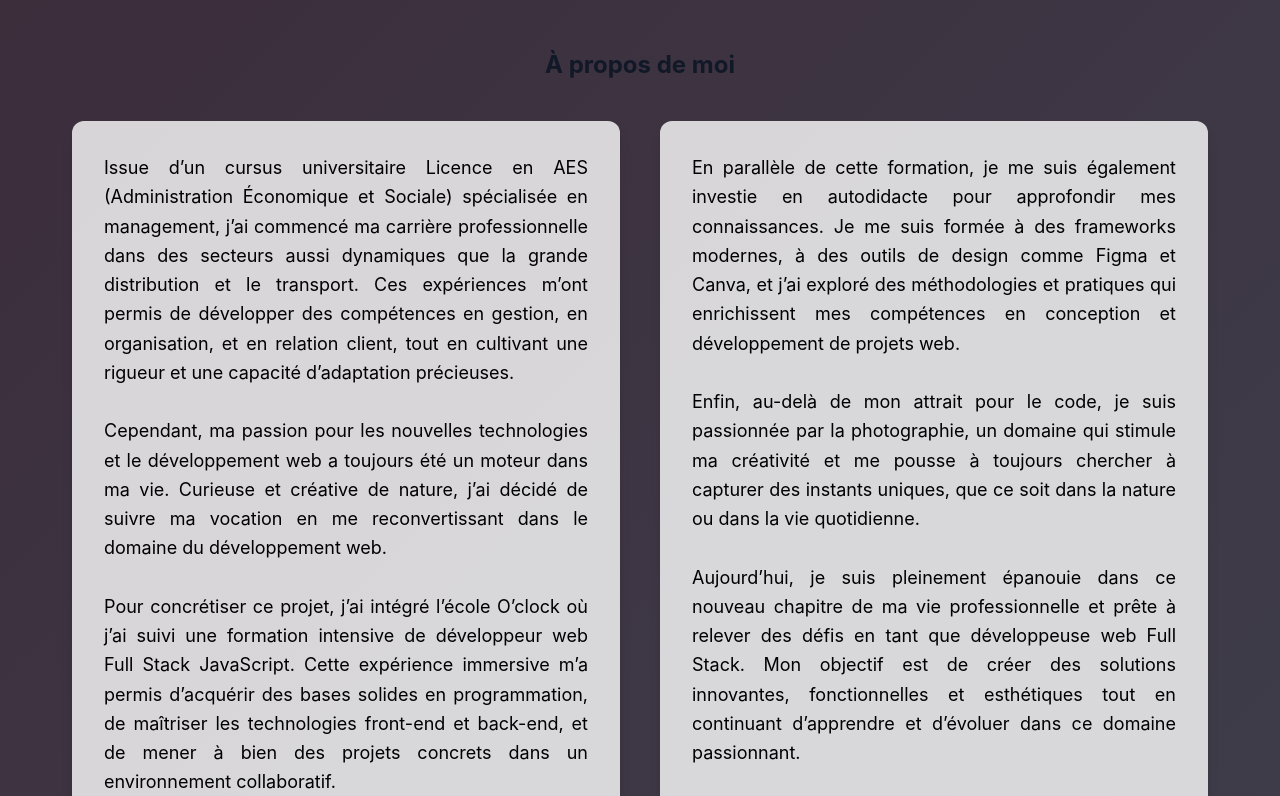
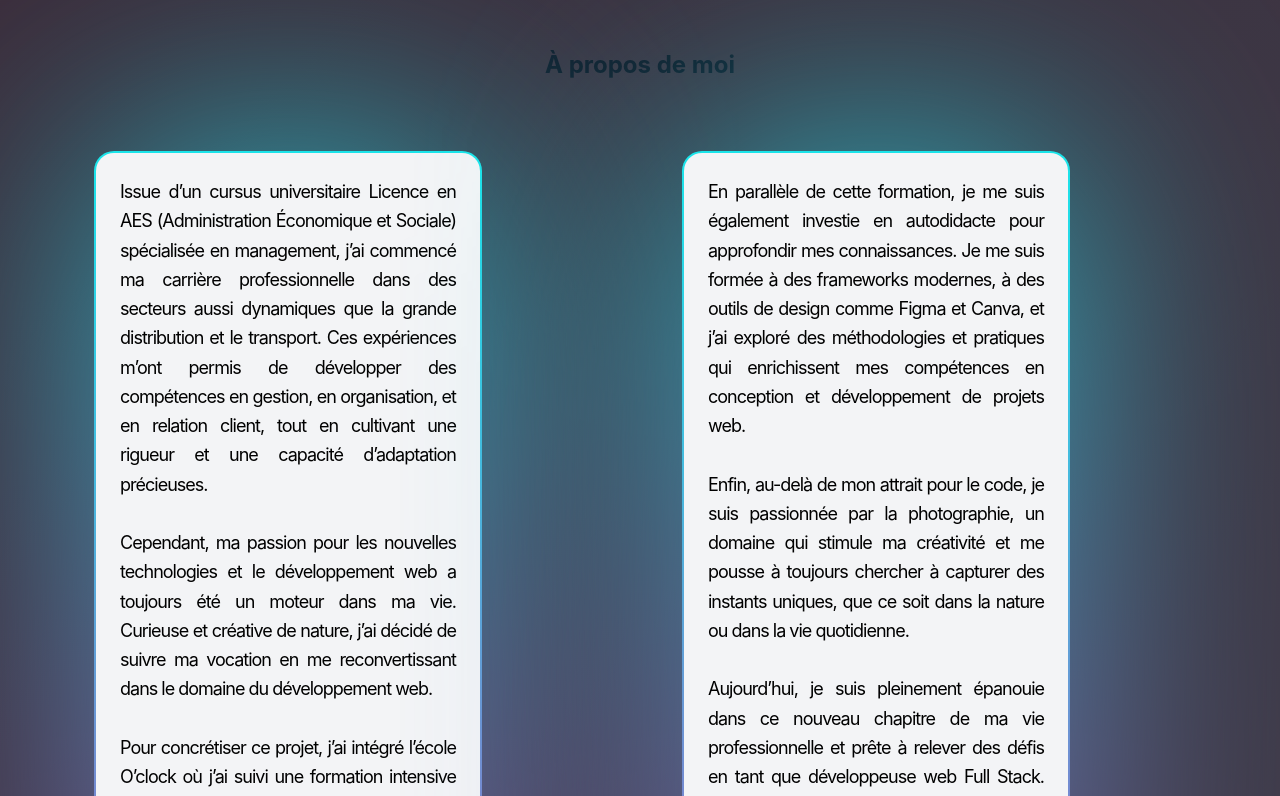
Before and after one commit to BakrimNadia/Portfolio-Nadia, a Next.js app: page / in a window 1280 px wide. Shown: the part 863-1659 px from the top of the page. Built offline with nearby package versions, Linux system fonts and the light colour scheme.

Commit message:
add style with neon card to about section

```diff
--- a/src/app/Components/About.tsx
+++ b/src/app/Components/About.tsx
@@ -1,5 +1,6 @@
 "use client";
 
+import { NeonGradientCard } from "@/components/ui/neon-gradient-card";
 import React from "react";
 
 export default function About() {
@@ -17,8 +18,10 @@ export default function About() {
       <div className="grid grid-cols-1 md:grid-cols-2 gap-6 max-w-6xl w-full mb-5">
         {/* Premier cadre */}
         <div
-          className="mx-2 bg-white bg-opacity-80 rounded-xl shadow-lg p-8 transform transition-all duration-500 hover:scale-105 hover:shadow-2xl"
+          className="p-8 "
         >
+            <NeonGradientCard className="max-w-sm items-center justify-center text-center transform transition-all duration-500 hover:scale-105">
+              <span className="pointer-events-none z-10 h-full whitespace-pre-wrap bg-gradient-to-br from-[#ff2975] from-35% to-[#00FFF1] bg-clip-text text-center text-xl leading-none tracking-tighter dark:drop-shadow-[0_5px_5px_rgba(0,0,0,0.8)]">
               <p className="text-lg leading-relaxed text-justify">
                     Issue d’un cursus universitaire Licence en AES (Administration Économique et Sociale) spécialisée en management, j’ai commencé ma carrière professionnelle dans des secteurs aussi dynamiques que la grande distribution et le transport. Ces expériences m’ont permis de développer des compétences en gestion, en organisation, et en relation client, tout en cultivant une rigueur et une capacité d’adaptation précieuses.
                     <br />
@@ -28,12 +31,17 @@ export default function About() {
                     <br />
                     Pour concrétiser ce projet, j’ai intégré l’école O’clock où j’ai suivi une formation intensive de développeur web Full Stack JavaScript. Cette expérience immersive m’a permis d’acquérir des bases solides en programmation, de maîtriser les technologies front-end et back-end, et de mener à bien des projets concrets dans un environnement collaboratif.
                   </p>
+              </span>
+            </NeonGradientCard>
         </div>
 
         {/* Deuxième cadre */}
         <div
-          className="mx-2 bg-white bg-opacity-80 rounded-xl shadow-lg p-8 transform transition-all duration-500 hover:scale-105 hover:shadow-2xl"
+          className="p-8"
         >
+
+<NeonGradientCard className="max-w-sm items-center justify-center text-center transform transition-all duration-500 hover:scale-105">
+      <span className="pointer-events-none z-10 h-full whitespace-pre-wrap bg-gradient-to-br from-[#ff2975] from-35% to-[#00FFF1] bg-clip-text text-center text-xl leading-none tracking-tighter dark:drop-shadow-[0_5px_5px_rgba(0,0,0,0.8)]">
       <p className="text-lg leading-relaxed text-justify">
             En parallèle de cette formation, je me suis également investie en autodidacte pour approfondir mes connaissances. Je me suis formée à des frameworks modernes, à des outils de design comme Figma et Canva, et j’ai exploré des méthodologies et pratiques qui enrichissent mes compétences en conception et développement de projets web.
             <br />
@@ -43,6 +51,8 @@ export default function About() {
             <br />
             Aujourd’hui, je suis pleinement épanouie dans ce nouveau chapitre de ma vie professionnelle et prête à relever des défis en tant que développeuse web Full Stack. Mon objectif est de créer des solutions innovantes, fonctionnelles et esthétiques tout en continuant d’apprendre et d’évoluer dans ce domaine passionnant.
           </p>
+      </span>
+    </NeonGradientCard>
         </div>
       </div>
     </div>
--- /dev/null
+++ b/src/app/Components/CardNeon.tsx
@@ -0,0 +1,21 @@
+import { NeonGradientCard } from "@/components/ui/neon-gradient-card";
+
+export function CardNeon() {
+  return (
+    <NeonGradientCard className="max-w-sm items-center justify-center text-center">
+      <span className="pointer-events-none z-10 h-full whitespace-pre-wrap bg-gradient-to-br from-[#ff2975] from-35% to-[#00FFF1] bg-clip-text text-center text-xl leading-none tracking-tighter text-transparent dark:drop-shadow-[0_5px_5px_rgba(0,0,0,0.8)]">
+      <p className="text-lg leading-relaxed text-justify">
+            Issue d’un cursus universitaire Licence en AES (Administration Économique et Sociale) spécialisée en management, j’ai commencé ma carrière professionnelle dans des secteurs aussi dynamiques que la grande distribution et le transport. Ces expériences m’ont permis de développer des compétences en gestion, en organisation, et en relation client, tout en cultivant une rigueur et une capacité d’adaptation précieuses.
+            <br />
+            <br />
+            Cependant, ma passion pour les nouvelles technologies et le développement web a toujours été un moteur dans ma vie. Curieuse et créative de nature, j’ai décidé de suivre ma vocation en me reconvertissant dans le domaine du développement web.
+            <br />
+            <br />
+            Pour concrétiser ce projet, j’ai intégré l’école O’clock où j’ai suivi une formation intensive de développeur web Full Stack JavaScript. Cette expérience immersive m’a permis d’acquérir des bases solides en programmation, de maîtriser les technologies front-end et back-end, et de mener à bien des projets concrets dans un environnement collaboratif.
+          </p>
+      </span>
+    </NeonGradientCard>
+
+
+  );
+}
--- /dev/null
+++ b/src/components/ui/neon-gradient-card.tsx
@@ -0,0 +1,149 @@
+"use client";
+
+import {
+  CSSProperties,
+  ReactElement,
+  ReactNode,
+  useEffect,
+  useRef,
+  useState,
+} from "react";
+
+import { cn } from "@/lib/utils";
+
+interface NeonColorsProps {
+  firstColor: string;
+  secondColor: string;
+}
+
+interface NeonGradientCardProps {
+  /**
+   * @default <div />
+   * @type ReactElement
+   * @description
+   * The component to be rendered as the card
+   * */
+  as?: ReactElement;
+  /**
+   * @default ""
+   * @type string
+   * @description
+   * The className of the card
+   */
+  className?: string;
+
+  /**
+   * @default ""
+   * @type ReactNode
+   * @description
+   * The children of the card
+   * */
+  children?: ReactNode;
+
+  /**
+   * @default 5
+   * @type number
+   * @description
+   * The size of the border in pixels
+   * */
+  borderSize?: number;
+
+  /**
+   * @default 20
+   * @type number
+   * @description
+   * The size of the radius in pixels
+   * */
+  borderRadius?: number;
+
+  /**
+   * @default "{ firstColor: '#ff00aa', secondColor: '#00FFF1' }"
+   * @type string
+   * @description
+   * The colors of the neon gradient
+   * */
+  neonColors?: NeonColorsProps;
+
+  [key: string]: unknown;
+}
+
+export const NeonGradientCard: React.FC<NeonGradientCardProps> = ({
+  className,
+  children,
+  borderSize = 2,
+  borderRadius = 20,
+  neonColors = {
+    firstColor: "#ff00aa",
+    secondColor: "#00FFF1",
+  },
+  ...props
+}) => {
+  const containerRef = useRef<HTMLDivElement>(null);
+  const [dimensions, setDimensions] = useState({ width: 0, height: 0 });
+
+  useEffect(() => {
+    const updateDimensions = () => {
+      if (containerRef.current) {
+        const { offsetWidth, offsetHeight } = containerRef.current;
+        setDimensions({ width: offsetWidth, height: offsetHeight });
+      }
+    };
+
+    updateDimensions();
+    window.addEventListener("resize", updateDimensions);
+
+    return () => {
+      window.removeEventListener("resize", updateDimensions);
+    };
+  }, []);
+
+  useEffect(() => {
+    if (containerRef.current) {
+      const { offsetWidth, offsetHeight } = containerRef.current;
+      setDimensions({ width: offsetWidth, height: offsetHeight });
+    }
+  }, [children]);
+
+  return (
+    <div
+      ref={containerRef}
+      style={
+        {
+          "--border-size": `${borderSize}px`,
+          "--border-radius": `${borderRadius}px`,
+          "--neon-first-color": neonColors.firstColor,
+          "--neon-second-color": neonColors.secondColor,
+          "--card-width": `${dimensions.width}px`,
+          "--card-height": `${dimensions.height}px`,
+          "--card-content-radius": `${borderRadius - borderSize}px`,
+          "--pseudo-element-background-image": `linear-gradient(0deg, ${neonColors.firstColor}, ${neonColors.secondColor})`,
+          "--pseudo-element-width": `${dimensions.width + borderSize * 2}px`,
+          "--pseudo-element-height": `${dimensions.height + borderSize * 2}px`,
+          "--after-blur": `${dimensions.width / 3}px`,
+        } as CSSProperties
+      }
+      className={cn(
+        "relative z-10 size-full rounded-[var(--border-radius)]",
+        className,
+      )}
+      {...props}
+    >
+      <div
+        className={cn(
+          "relative size-full min-h-[inherit] rounded-[var(--card-content-radius)] bg-gray-100 p-6",
+          "before:absolute before:-left-[var(--border-size)] before:-top-[var(--border-size)] before:-z-10 before:block",
+          "before:h-[var(--pseudo-element-height)] before:w-[var(--pseudo-element-width)] before:rounded-[var(--border-radius)] before:content-['']",
+          "before:bg-[linear-gradient(0deg,var(--neon-first-color),var(--neon-second-color))] before:bg-[length:100%_200%]",
+          "before:animate-background-position-spin",
+          "after:absolute after:-left-[var(--border-size)] after:-top-[var(--border-size)] after:-z-10 after:block",
+          "after:h-[var(--pseudo-element-height)] after:w-[var(--pseudo-element-width)] after:rounded-[var(--border-radius)] after:blur-[var(--after-blur)] after:content-['']",
+          "after:bg-[linear-gradient(0deg,var(--neon-first-color),var(--neon-second-color))] after:bg-[length:100%_200%] after:opacity-80",
+          "after:animate-background-position-spin",
+          "dark:bg-neutral-900",
+        )}
+      >
+        {children}
+      </div>
+    </div>
+  );
+};
--- a/tailwind.config.ts
+++ b/tailwind.config.ts
@@ -20,7 +20,7 @@ export default {
   			foreground: 'var(--foreground)'
   		},
   		keyframes: {
-  			'fadeInLeft': {
+  			fadeInLeft: {
   				'0%': {
   					opacity: '0',
   					transform: 'translateX(-50px)'
@@ -29,10 +29,19 @@ export default {
   					opacity: '1',
   					transform: 'translateX(0)'
   				}
+  			},
+  			'background-position-spin': {
+  				'0%': {
+  					backgroundPosition: 'top center'
+  				},
+  				'100%': {
+  					backgroundPosition: 'bottom center'
+  				}
   			}
   		},
   		animation: {
-  			'fadeInLeft': 'fadeInLeft 1s ease-out'
+  			fadeInLeft: 'fadeInLeft 1s ease-out',
+  			'background-position-spin': 'background-position-spin 3000ms infinite alternate'
   		},
   		borderRadius: {
   			lg: 'var(--radius)',
```
Lines whose indentation alone changed are shown as unchanged.
